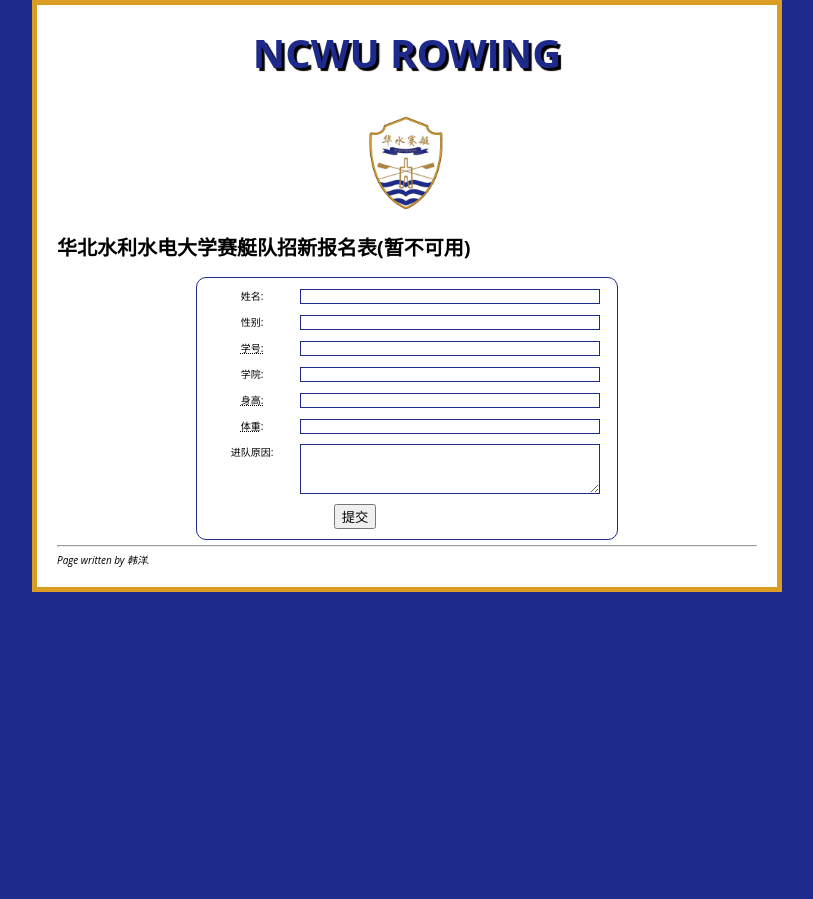
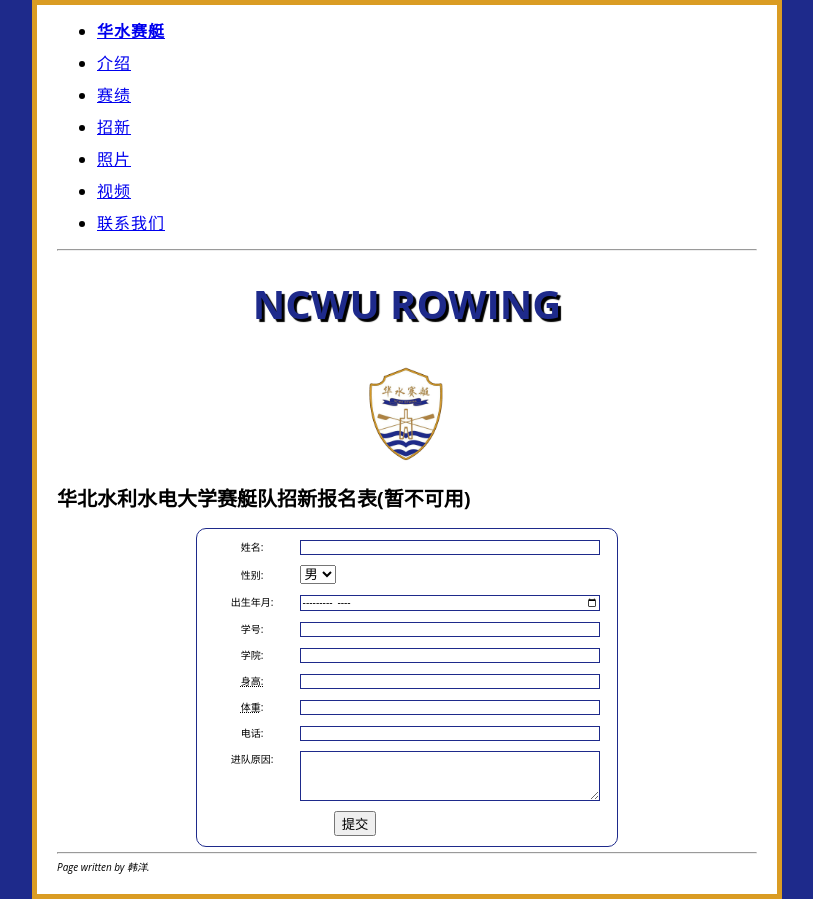
Before and after one commit to hanyang0/hanyang0.github.io, a plain HTML site: page form.html in a window 1280 px wide. Shown: the whole page, without its empty margins (233-1046 px from the left). Before the commit the page ends 800 px from the top, so only its background shows below. Drawn offline with Linux system fonts and the light colour scheme; a web font is replaced by a local one.

Commit message:
Add files via upload

```diff
--- a/form.html
+++ b/form.html
@@ -6,6 +6,7 @@
      <meta name="description" content="华水赛艇的介绍网站">
      <title>华水赛艇</title>
      <link href="styles/style.css" rel="stylesheet">
+     <link href="styles/stylehomenav.css" rel="stylesheet">
      <link href="https://fonts.font.im/css?family=Open+Sans" rel="stylesheet" type="text/css">
      <link href="styles/styleform.css" rel="stylesheet">
      <script src="scripts/main.js" defer></script>
@@ -13,6 +14,18 @@
     </head>
     <body>
         <header>
+            <nav>
+                <ul id="top">
+                    <li><a href="index.html"><strong>华水赛艇</strong></a></li>
+                    <li><a href="introduction.html">介绍</a></li>
+                    <li><a href="achievement.html">赛绩</a></li>
+                    <li><a href="form.html"><u>招新</u></a></li>
+                    <li><a href="#">照片</a></li>
+                    <li><a href="#">视频</a></li>
+                    <li><a href="#">联系我们</a></li>
+                </ul>
+                </nav>
+                <hr>
             <h1 id="top">NCWU ROWING </h1>
             <figure>
                <img src="images/test.png" alt="队徽" width="100px" title="华水赛艇队徽">
@@ -22,34 +35,45 @@
 
         <main>
             <h2><strong>华北水利水电大学赛艇队招新报名表(暂不可用)</strong></h2>
-            <form action="/my-handling-form=page" method="POST">
+            <form action="#" method="POST">
                 <div>
                     <label for="name">姓名:</label>
-                    <input type="text" id="name" name="user_name">
+                    <input type="text" id="name" name="user_name" required>
                 </div>
                 <div>
                     <label for="sex">性别:</label>
-                    <input type="text" id="sex" name="user_sex">
+                    <select id="sex" name="user_sex" required>
+                        <option value="male">男</option>
+                        <option value="female">女</option>
+                    </select>
                 </div>
                 <div>
-                    <label for="number"><abbr title="(例：2018xxxxx)">学号:</abbr></label>
-                    <input type="number" id="number" name="user_number">
+                    <label for="month">出生年月:</label>
+                    <input type="month" name="month" id="month" min="1990-06-01" max="2022-08-31" required>
+                </div>
+                <div>
+                    <label for="number">学号:</label>
+                    <input type="number" id="number" name="user_number" required maxlength="9" minlength="9" >
                 </div>
                 <div>
                     <label for="collage">学院:</label>
-                    <input type="text" id="collage" name="user_collage">
+                    <input type="text" id="collage" name="user_collage" required>
                 </div>
                 <div>
                     <label for="height"><abbr title="(厘米)">身高:</abbr></label>
-                    <input type="number" id="height" name="user_height">
+                    <input type="number" id="height" name="user_height" required min="0" max="300">
                 </div>
                 <div>
                     <label for="weight"><abbr title="（公斤）">体重</abbr>:</label>
-                    <input type="number" id="weight" name="user_weight">
+                    <input type="number" id="weight" name="user_weight" required min="0" max="200">
+                </div>
+                <div>
+                    <label for="tele">电话:</label>
+                    <input type="tel" id="tele" name="user_height" required pattern="[0-9]{11}">
                 </div>
                 <div>
                     <label for="reason">进队原因:</label>
-                    <textarea id="reason" name="user_reason"></textarea>
+                    <textarea id="reason" name="user_reason" required ></textarea>
                 </div>
                 <div class="button">
                     <button type="submit">提交</button>
```
Also changed, not shown: achievement.html (+13 -0 lines), index.html (+1 -1 lines), introduction.html (+14 -0 lines).
